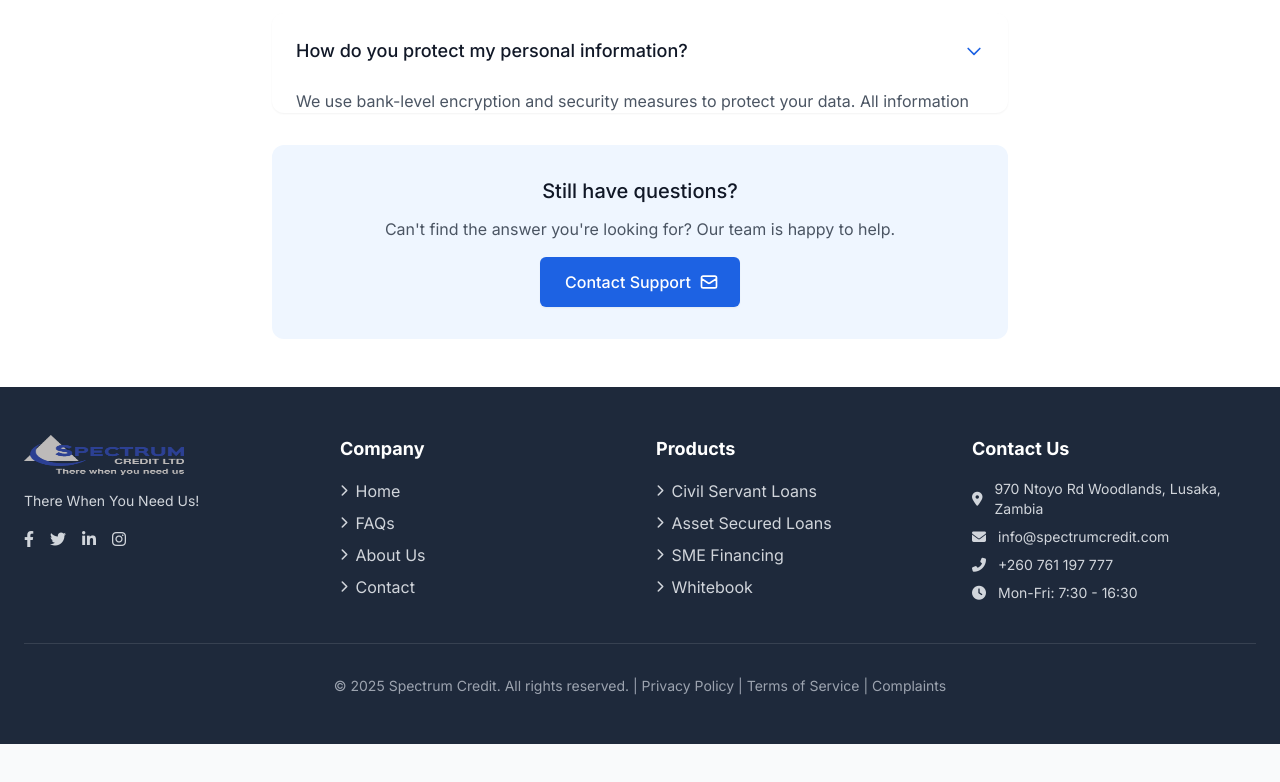
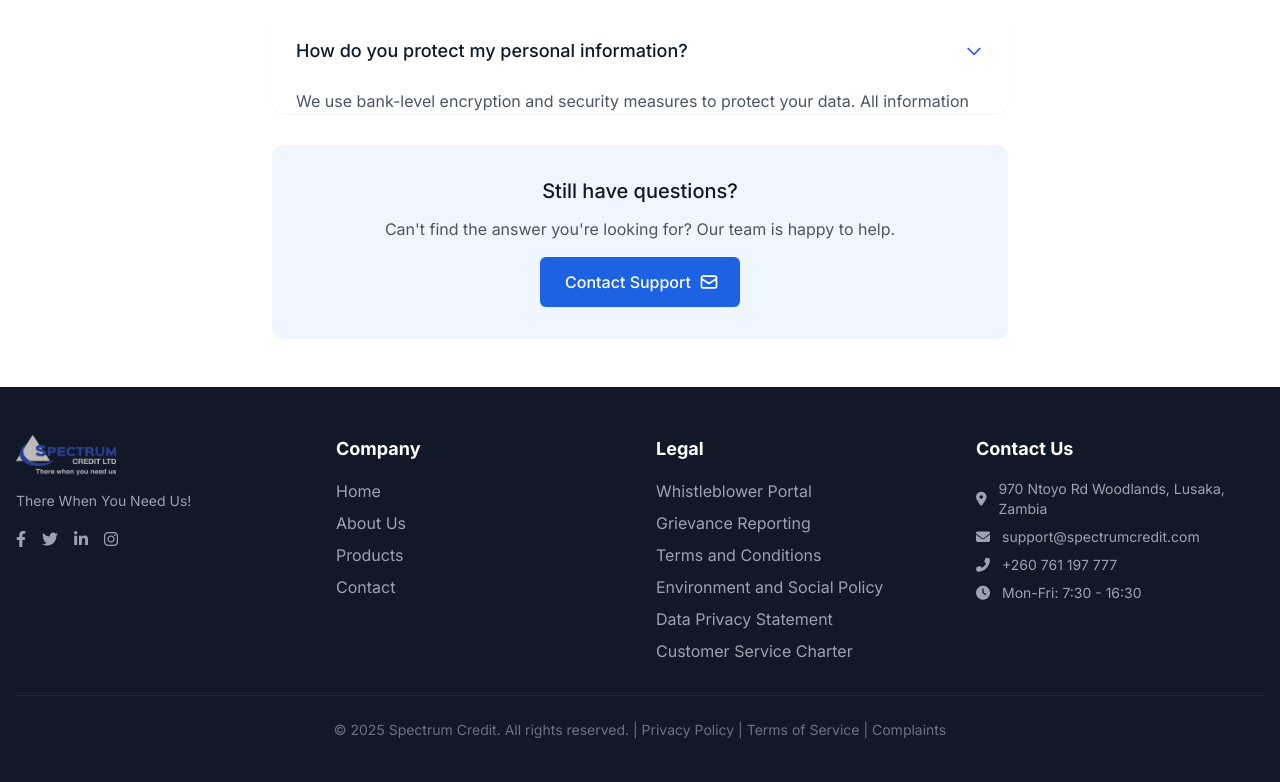
Before and after one commit to Delight-Mpashi/spectrumwebsitev2, a website: page src/pages/faqs.html in a window 1280 px wide. Shown: the part 1256-2038 px from the top of the page. Before the commit the page ends 2000 px from the top, so only its background shows below. Drawn offline with nearby package versions, Linux system fonts and the light colour scheme.

Commit message:
Update footer styles and logo paths across pages
Standardized footer design, text colors, and logo image paths for consistency across all pages. Updated navigation links and contact information in footers, and corrected 'Home' link destinations in loan form pages.

```diff
--- a/src/pages/faqs.html
+++ b/src/pages/faqs.html
@@ -348,25 +348,26 @@
     </main>
 
     <!-- Footer -->
-    <footer class="bg-spectrum-dark text-white py-12">
-      <div class="max-w-7xl mx-auto px-4 md:px-6">
-        <div class="grid grid-cols-1 md:grid-cols-4 gap-6 md:gap-8">
+    <footer class="bg-gray-900 text-white py-12">
+      <div class="container mx-auto px-4">
+        <div class="grid grid-cols-1 md:grid-cols-4 gap-8 mb-8">
           <!-- Column 1 -->
           <div>
-            <img
-              src="/public/assets/images/sclogo.png"
-              alt="Spectrum Credit Logo"
-              class="h-10 mb-4"
-              loading="lazy"
-              width="160"
-              height="40"
-            >
-            <p class="text-gray-300 text-sm">There When You Need Us!</p>
-            <div class="flex mt-4 space-x-4">
-              <a href="#" aria-label="Facebook" class="text-gray-300 hover:text-white transition-colors"><i class="fab fa-facebook-f"></i></a>
-              <a href="#" aria-label="Twitter" class="text-gray-300 hover:text-white transition-colors"><i class="fab fa-twitter"></i></a>
-              <a href="#" aria-label="LinkedIn" class="text-gray-300 hover:text-white transition-colors"><i class="fab fa-linkedin-in"></i></a>
-              <a href="#" aria-label="Instagram" class="text-gray-300 hover:text-white transition-colors"><i class="fab fa-instagram"></i></a>
+            <img src="/src/images/sclogo.png" alt="Spectrum Credit Logo" class="h-10 mb-4">
+            <p class="text-gray-400 text-sm mb-4">There When You Need Us!</p>
+            <div class="flex space-x-4">
+              <a href="#" class="text-gray-400 hover:text-white transition">
+                <i class="fab fa-facebook-f"></i>
+              </a>
+              <a href="#" class="text-gray-400 hover:text-white transition">
+                <i class="fab fa-twitter"></i>
+              </a>
+              <a href="#" class="text-gray-400 hover:text-white transition">
+                <i class="fab fa-linkedin-in"></i>
+              </a>
+              <a href="#" class="text-gray-400 hover:text-white transition">
+                <i class="fab fa-instagram"></i>
+              </a>
             </div>
           </div>
 
@@ -374,41 +375,43 @@
           <div>
             <h3 class="font-bold text-lg mb-4">Company</h3>
             <ul class="space-y-2">
-              <li><a href="/" class="text-gray-300 hover:text-white transition-colors flex items-center"><i class="fas fa-chevron-right text-xs mr-2"></i> Home</a></li>
-              <li><a href="/faqs" class="text-gray-300 hover:text-white transition-colors flex items-center"><i class="fas fa-chevron-right text-xs mr-2"></i> FAQs</a></li>
-              <li><a href="/about" class="text-gray-300 hover:text-white transition-colors flex items-center"><i class="fas fa-chevron-right text-xs mr-2"></i> About Us</a></li>
-              <li><a href="/contact" class="text-gray-300 hover:text-white transition-colors flex items-center"><i class="fas fa-chevron-right text-xs mr-2"></i> Contact</a></li>
+              <li><a href="/" class="text-gray-400 hover:text-white transition">Home</a></li>
+              <li><a href="/about" class="text-gray-400 hover:text-white transition">About Us</a></li>
+              <li><a href="/products" class="text-gray-400 hover:text-white transition">Products</a></li>
+              <li><a href="/contact" class="text-gray-400 hover:text-white transition">Contact</a></li>
             </ul>
           </div>
 
           <!-- Column 3 -->
           <div>
-            <h3 class="font-bold text-lg mb-4">Products</h3>
+            <h3 class="font-bold text-lg mb-4">Legal</h3>
             <ul class="space-y-2">
-              <li><a href="/civil-servant" class="text-gray-300 hover:text-white transition-colors flex items-center"><i class="fas fa-chevron-right text-xs mr-2"></i> Civil Servant Loans</a></li>
-              <li><a href="/asset-secured" class="text-gray-300 hover:text-white transition-colors flex items-center"><i class="fas fa-chevron-right text-xs mr-2"></i> Asset Secured Loans</a></li>
-              <li><a href="/sme-financing" class="text-gray-300 hover:text-white transition-colors flex items-center"><i class="fas fa-chevron-right text-xs mr-2"></i> SME Financing</a></li>
-              <li><a href="/whitebook" class="text-gray-300 hover:text-white transition-colors flex items-center"><i class="fas fa-chevron-right text-xs mr-2"></i> Whitebook</a></li>
+              <li><a href="/whistleblower" class="text-gray-400 hover:text-white transition">Whistleblower Portal</a></li>
+              <li><a href="/grievance" class="text-gray-400 hover:text-white transition">Grievance Reporting</a></li>
+              <li><a href="/terms" class="text-gray-400 hover:text-white transition">Terms and Conditions</a></li>
+              <li><a href="/policy" class="text-gray-400 hover:text-white transition">Environment and Social Policy</a></li>
+              <li><a href="/privacy" class="text-gray-400 hover:text-white transition">Data Privacy Statement</a></li>
+              <li><a href="/charter" class="text-gray-400 hover:text-white transition">Customer Service Charter</a></li>
             </ul>
           </div>
 
           <!-- Column 4 -->
           <div>
             <h3 class="font-bold text-lg mb-4">Contact Us</h3>
-            <address class="text-gray-300 not-italic text-sm">
+            <address class="text-gray-400 not-italic text-sm">
               <p class="mb-2 flex items-center"><i class="fas fa-map-marker-alt mr-3"></i> 970 Ntoyo Rd Woodlands, Lusaka, Zambia</p>
-              <p class="mb-2 flex items-center"><i class="fas fa-envelope mr-3"></i> info@spectrumcredit.com</p>
+              <p class="mb-2 flex items-center"><i class="fas fa-envelope mr-3"></i> support@spectrumcredit.com</p>
               <p class="mb-2 flex items-center"><i class="fas fa-phone-alt mr-3"></i> +260 761 197 777</p>
               <p class="mb-2 flex items-center"><i class="fas fa-clock mr-3"></i> Mon-Fri: 7:30 - 16:30</p>
             </address>
           </div>
         </div>
 
-        <div class="border-t border-gray-700 mt-8 pt-8 text-center text-gray-400 text-sm">
+        <div class="border-t border-gray-800 pt-6 text-center text-gray-500 text-sm">
           <p>&copy; <span id="current-year">2025</span> Spectrum Credit. All rights reserved. |
-            <a href="/privacy" class="hover:text-white transition-colors">Privacy Policy</a> |
-            <a href="/terms" class="hover:text-white transition-colors">Terms of Service</a> |
-            <a href="/complaints" class="hover:text-white transition-colors">Complaints</a>
+            <a href="/privacy" class="hover:text-white transition">Privacy Policy</a> |
+            <a href="/terms" class="hover:text-white transition">Terms of Service</a> |
+            <a href="/complaints" class="hover:text-white transition">Complaints</a>
           </p>
         </div>
       </div>
```
Also changed, not shown: public/index.html (+1 -1 lines), src/pages/aboutus.html (+31 -30 lines), src/pages/contactus.html (+3 -3 lines), src/pages/loanforms/assetsecured.html (+2 -2 lines), src/pages/loanforms/csloanForm.html (+2 -2 lines), src/pages/terms&conditions.html (+1 -1 lines).
